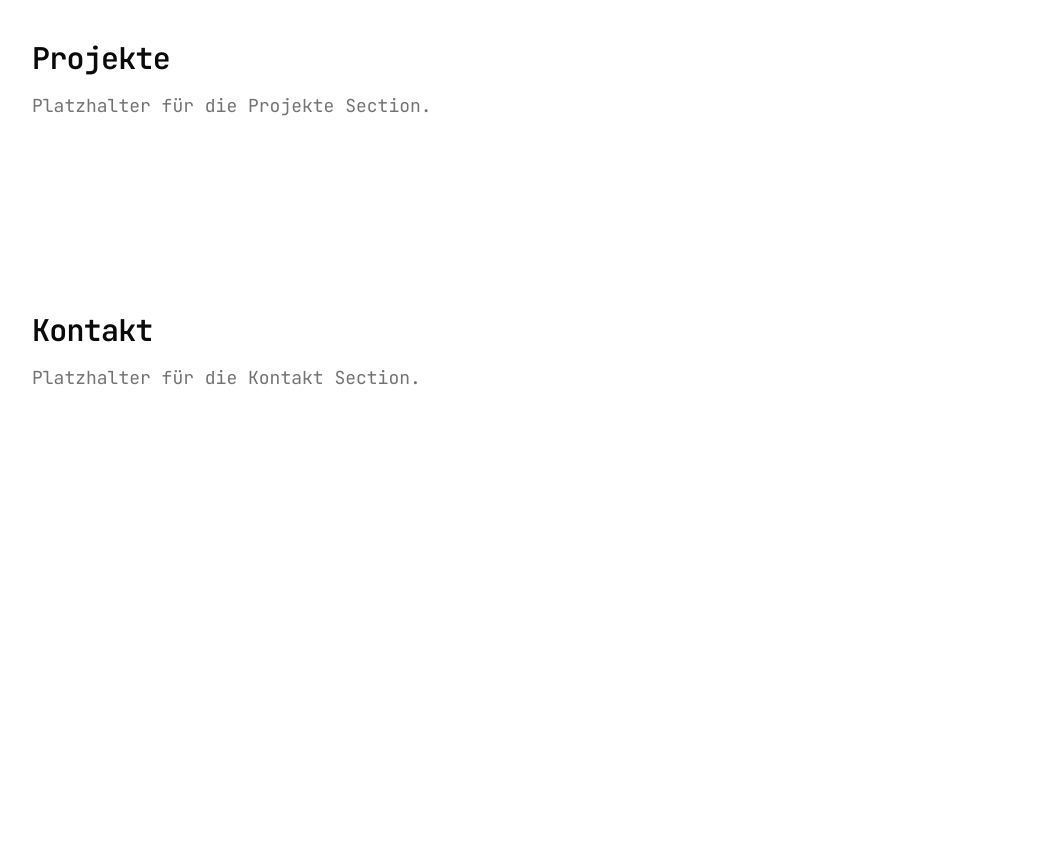
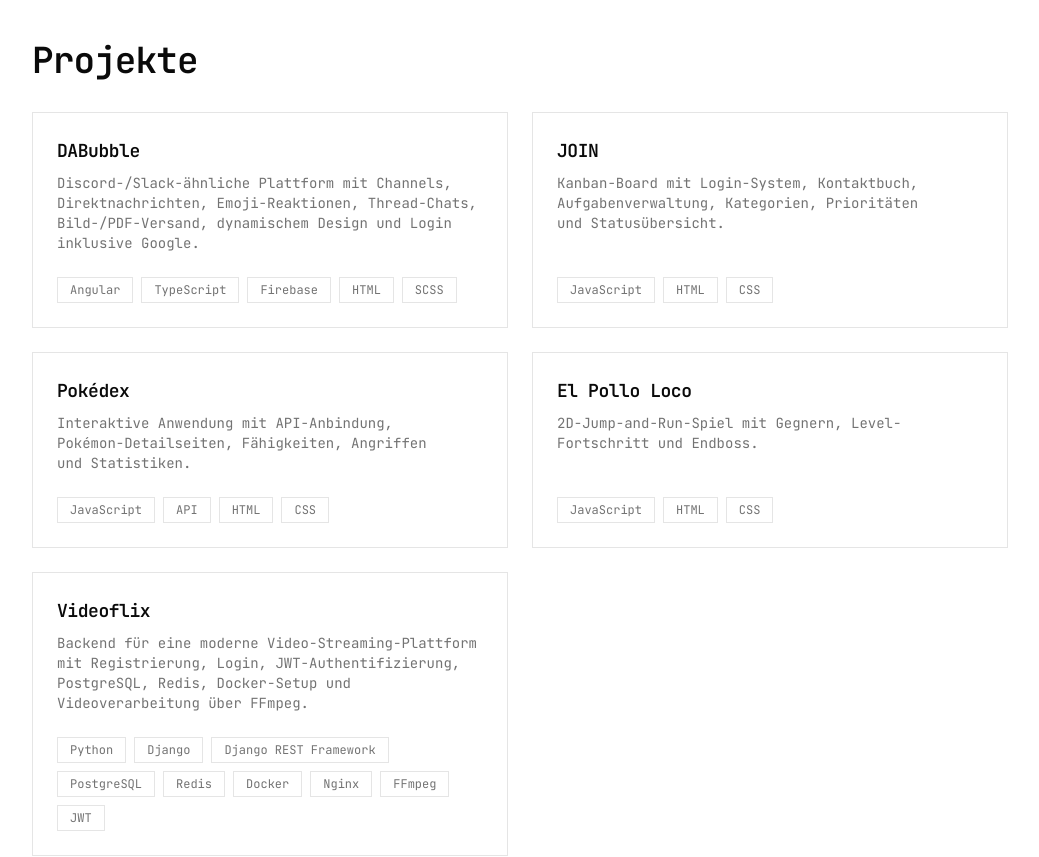
Before and after one commit to DrPinselbecher/full-stack-portfolio, a Next.js app: page / in a window 1280 px wide. Shown: the part 2020-2877 px from the top of the page, without its empty margins (120-1159 px from the left). Before the commit the page ends 2508 px from the top, so only its background shows below. Built offline with nearby package versions, Linux system fonts and the light colour scheme.

Commit message:
feat(projects): add initial projects section

```diff
--- a/src/components/sections/ProjectsSection.tsx
+++ b/src/components/sections/ProjectsSection.tsx
@@ -1,19 +1,96 @@
+const projects = [
+  {
+    name: "DABubble",
+    description:
+      "Discord-/Slack-ähnliche Plattform mit Channels, Direktnachrichten, Emoji-Reaktionen, Thread-Chats, Bild-/PDF-Versand, dynamischem Design und Login inklusive Google.",
+    stack: ["Angular", "TypeScript", "Firebase", "HTML", "SCSS"],
+  },
+  {
+    name: "JOIN",
+    description:
+      "Kanban-Board mit Login-System, Kontaktbuch, Aufgabenverwaltung, Kategorien, Prioritäten und Statusübersicht.",
+    stack: ["JavaScript", "HTML", "CSS"],
+  },
+  {
+    name: "Pokédex",
+    description:
+      "Interaktive Anwendung mit API-Anbindung, Pokémon-Detailseiten, Fähigkeiten, Angriffen und Statistiken.",
+    stack: ["JavaScript", "API", "HTML", "CSS"],
+  },
+  {
+    name: "El Pollo Loco",
+    description:
+      "2D-Jump-and-Run-Spiel mit Gegnern, Level-Fortschritt und Endboss.",
+    stack: ["JavaScript", "HTML", "CSS"],
+  },
+  {
+    name: "Videoflix",
+    description:
+      "Backend für eine moderne Video-Streaming-Plattform mit Registrierung, Login, JWT-Authentifizierung, PostgreSQL, Redis, Docker-Setup und Videoverarbeitung über FFmpeg.",
+    stack: [
+      "Python",
+      "Django",
+      "Django REST Framework",
+      "PostgreSQL",
+      "Redis",
+      "Docker",
+      "Nginx",
+      "FFmpeg",
+      "JWT",
+    ],
+  },
+] as const;
+
 export function ProjectsSection() {
   return (
     <section
       id="projects"
       aria-labelledby="projects-heading"
-      className="flex flex-col gap-4 py-24"
+      className="flex flex-col gap-8 py-24"
     >
       <h2
         id="projects-heading"
-        className="text-3xl font-semibold tracking-tight text-foreground"
+        className="text-3xl font-semibold tracking-tight text-foreground sm:text-4xl"
       >
         Projekte
       </h2>
-      <p className="max-w-2xl text-lg text-muted-foreground">
-        Platzhalter für die Projekte Section.
-      </p>
+
+      <ul className="grid grid-cols-1 gap-6 sm:grid-cols-2">
+        {projects.map(({ name, description, stack }) => (
+          <li key={name}>
+            <article
+              aria-labelledby={`project-${name}`}
+              className="flex h-full flex-col gap-4 border border-border p-6"
+            >
+              <div className="flex flex-col gap-2">
+                <h3
+                  id={`project-${name}`}
+                  className="text-lg font-semibold tracking-tight text-foreground"
+                >
+                  {name}
+                </h3>
+                <p className="text-sm text-pretty text-muted-foreground">
+                  {description}
+                </p>
+              </div>
+
+              <ul
+                aria-label={`Tech Stack: ${name}`}
+                className="mt-auto flex flex-wrap gap-2 pt-2"
+              >
+                {stack.map((tech) => (
+                  <li
+                    key={tech}
+                    className="border border-border px-3 py-1 text-xs text-muted-foreground"
+                  >
+                    {tech}
+                  </li>
+                ))}
+              </ul>
+            </article>
+          </li>
+        ))}
+      </ul>
     </section>
   );
 }
```
